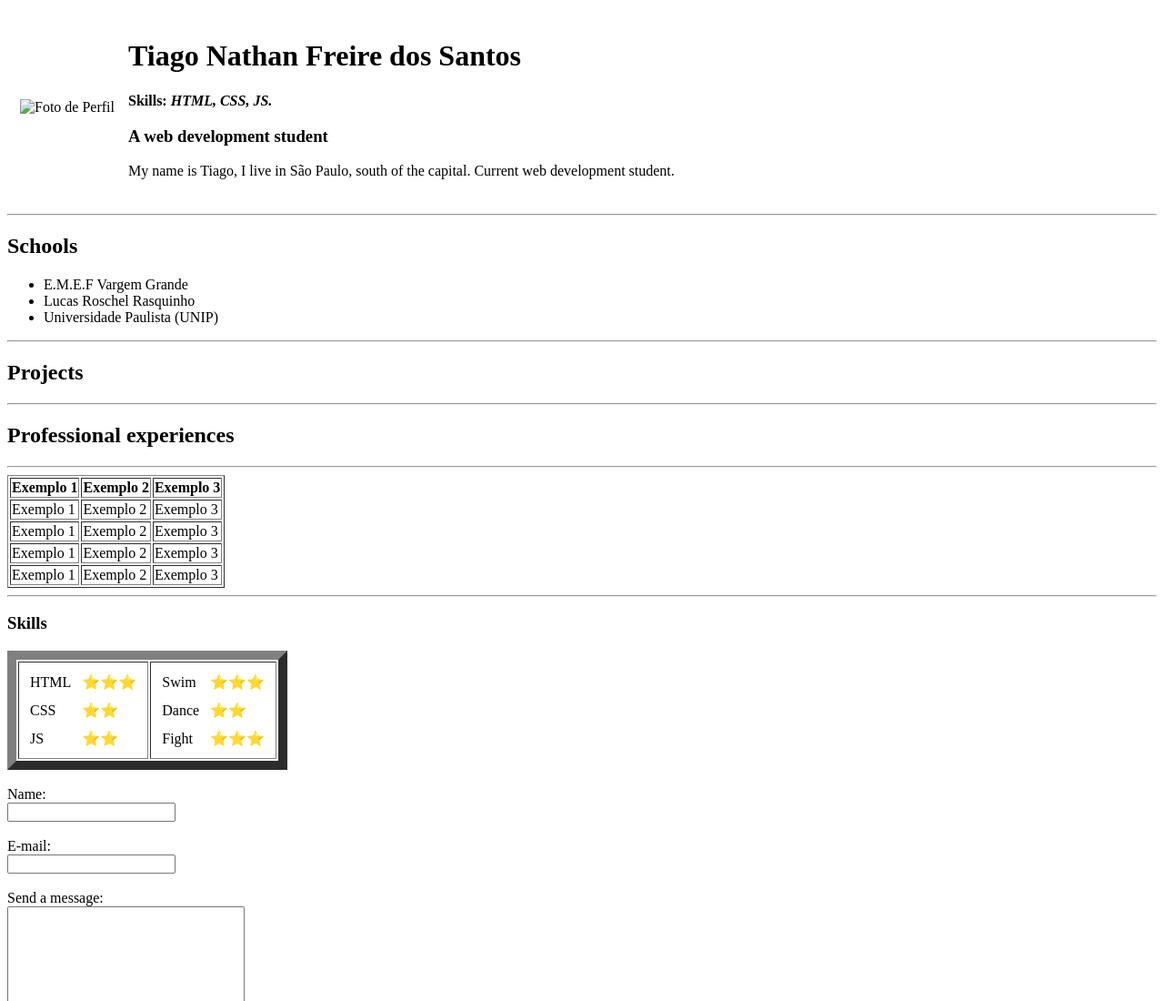
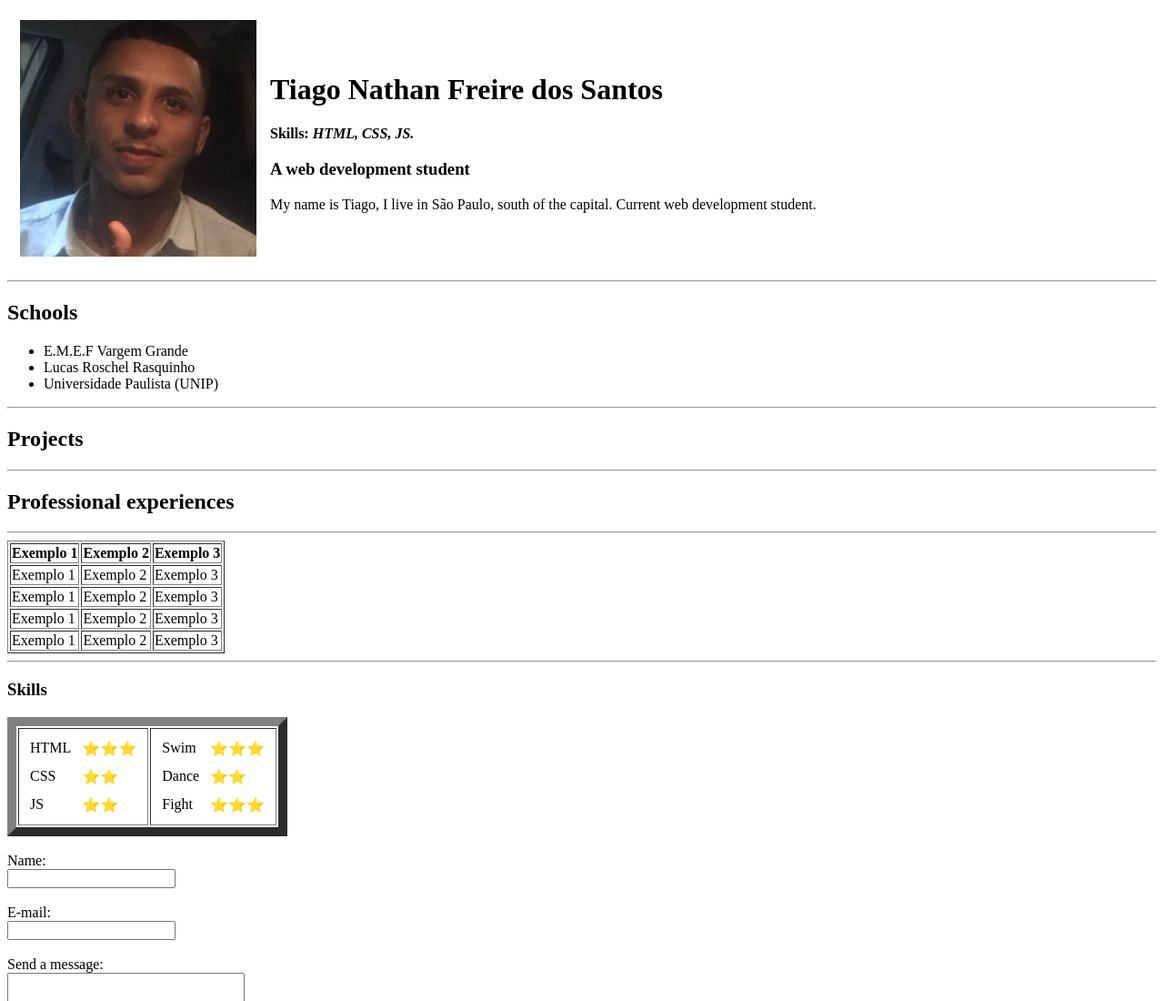
Before and after one commit to Tiago1305/Cv, a plain HTML site: page index.html in a window 1280 px wide. Shown: the top 1100 px of the page at 91% size. Drawn offline with Linux system fonts and the light colour scheme.

Commit message:
Update index.html

```diff
--- a/index.html
+++ b/index.html
@@ -9,7 +9,7 @@
 <body>
 
   <table cellspacing="13">
-    <td><img src="Images/Perfil.lnk" alt="Foto de Perfil"></td>
+    <td><img src="Images/Fotoperfil.jpg" alt="Foto de Perfil"></td>
     <td>
       <h1>Tiago Nathan Freire dos Santos</h1>
       <p><strong>Skills:<i> HTML, CSS, JS.</i></strong></p>
```
